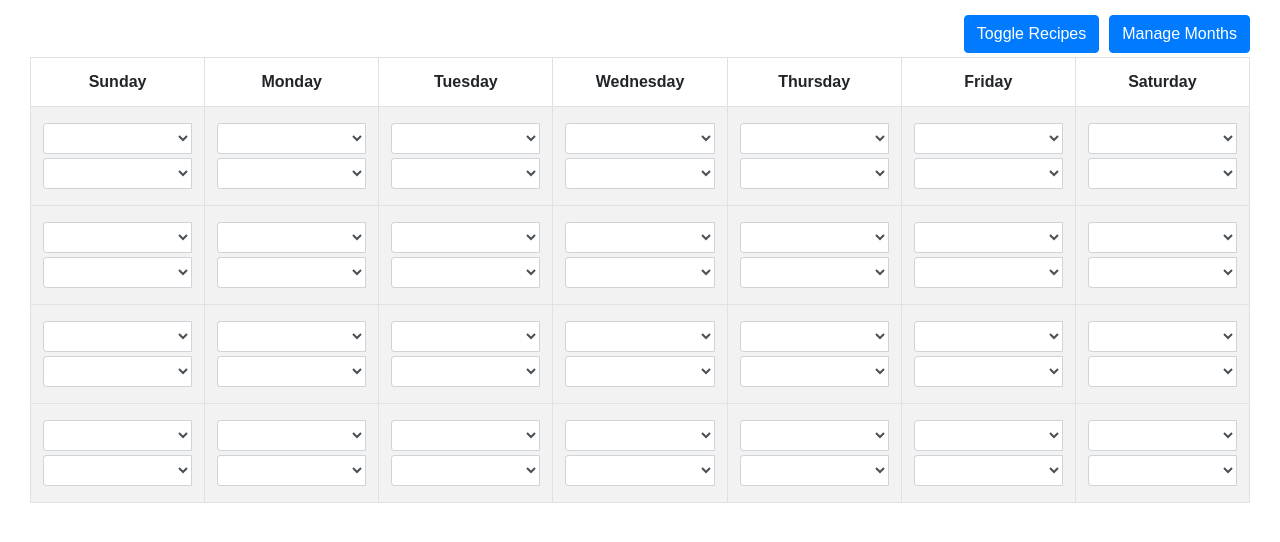
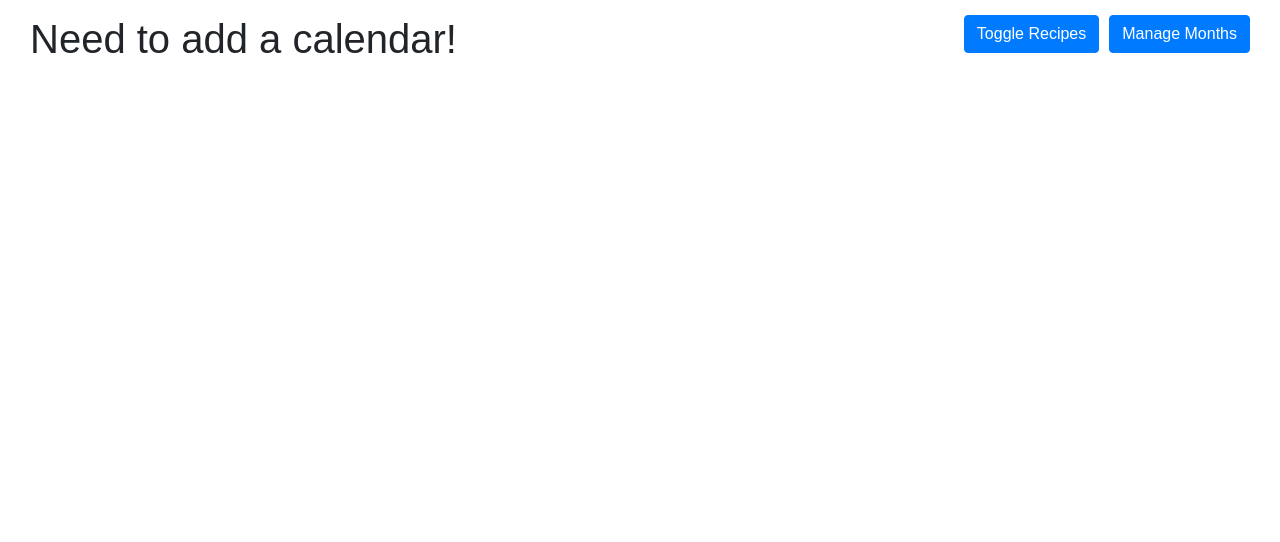
Before and after one commit to Myoldmopar/Cait.Rocks, a Django app: page /planner/ in a window 1280 px wide. Shown: the part 66-608 px from the top of the page. Run offline with Django 3.2, Linux system fonts and the light colour scheme; the visitor is signed in with stand-in values (Sample User, id 1); lists and menus that the app fills with data are empty; parts of the project's set-up code (start-up, migrations or seed data) failed here and were passed over; some libraries are stand-ins or nearby versions.

Commit message:
Fix up handling of missing calendar; fixes #20

```diff
--- a/recipes/static/recipes/css/month_detail.css
+++ b/recipes/static/recipes/css/month_detail.css
@@ -3,3 +3,7 @@
     margin-bottom: 4px;
     padding: 0.25rem;
 }
+
+#month_specs {
+    float: right;
+}
--- a/recipes/static/recipes/js/controllers/planner.js
+++ b/recipes/static/recipes/js/controllers/planner.js
@@ -82,7 +82,8 @@ app.controller('planner_controller', ['$scope', 'calendar_service', 'recipe_serv
         calendar_service.get_calendars().then(
             function (calendars_response) {
                 if (calendars_response.length === 0) {
-                    return;
+                    $scope.selected_calendar = null;
+                    $scope.month = null;
                 }
                 $scope.allCalendars = calendars_response;
                 $scope.selected_calendar = $scope.allCalendars[$scope.allCalendars.length - 1];
--- a/recipes/templates/common/home.html
+++ b/recipes/templates/common/home.html
@@ -9,12 +9,12 @@
 
                 <h1 id="welcome">Welcome!</h1>
                 <p>This is a website where we keep our recipes and organize our meal planning. It is very much a work in
-                    progress, and has only been alive for 2 weeks, but it's coming around fast!</p>
+                    progress, and has only been alive for a few weeks, but it's coming around fast!</p>
 
                 <h1>What can I do here?</h1>
                 <p>If you have an account, go to your <a href="{% url 'planner:planner-list' %}">planner</a>. If not,
-                    you can check out Cait's handy work. Soon I'll make the list of recipes available to logged out /
-                    anonymous users, but for now it's hidden inside the planner.
+                    please hang tight. Soon I'll make the list of recipes available to logged out /
+                    anonymous users, but for now I had to hide them inside the planner.
                 </p>
 
                 <h1>Anything else?</h1>
--- a/recipes/templates/recipes/month_detail.html
+++ b/recipes/templates/recipes/month_detail.html
@@ -14,7 +14,7 @@
         <h1>
             {[{ selected_calendar.nickname }]}
             <small>({[{ selected_calendar.creator }]})</small>
-            <span style="float: right;">{{ month_name }} {[{ selected_calendar.year }]}</span>
+            <span id="month_specs">{{ month_name }} {[{ selected_calendar.year }]}</span>
         </h1>
         <table id="month_table" class="table table-bordered">
             <tr>
--- a/recipes/templates/recipes/planner.html
+++ b/recipes/templates/recipes/planner.html
@@ -14,8 +14,11 @@
 {% block content %}
 
     <div>
-        <h1 id="calendar_name">
+        <h1 ng-show="selected_calendar" id="calendar_name">
             {[{ selected_calendar.nickname }]}
+        </h1>
+        <h1 ng-hide="selected_calendar" id="calendar_name">
+            Need to add a calendar!
         </h1>
         <button id="manage_months_button" class="btn btn-primary small-bottom-margin" type="button"
                 data-toggle="collapse" data-target="#collapseManageMonths" aria-expanded="false">
@@ -102,7 +105,7 @@
         </div>
     </div>
 
-    <table id="month_table" class="table table-bordered">
+    <table id="month_table" class="table table-bordered" ng-show="month">
         <tr>
             <th ng-repeat="day in days_of_week" class="calendar_day_header_cell">
                 {[{ day }]}
--- a/reciplees/settings.py
+++ b/reciplees/settings.py
@@ -19,7 +19,7 @@ import os
 BASE_DIR = os.path.dirname(os.path.dirname(os.path.abspath(__file__)))
 
 # A string version of this site
-VERSION = '0.5'
+VERSION = '0.6'
 
 # Quick-start development settings - unsuitable for production
 # See https://docs.djangoproject.com/en/1.11/howto/deployment/checklist/
```
